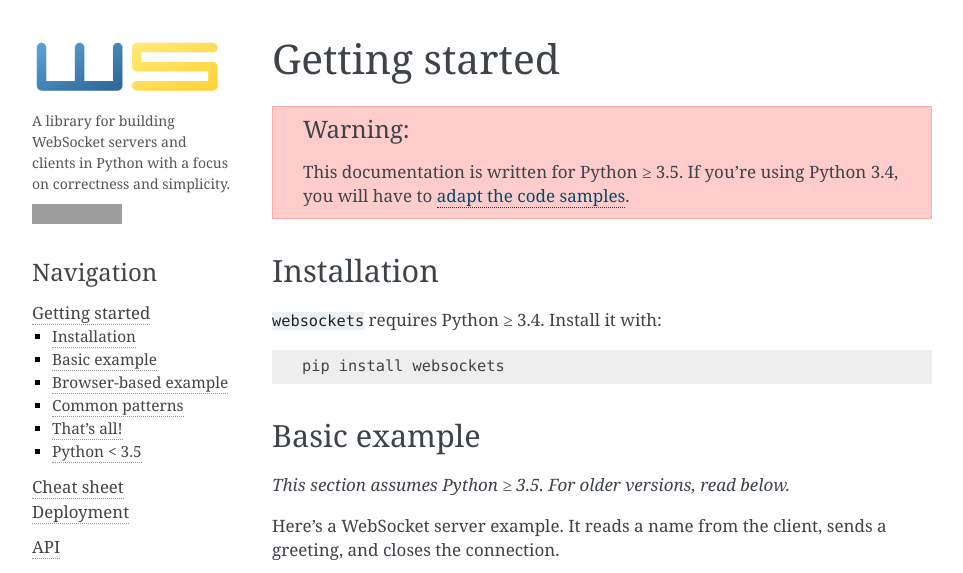
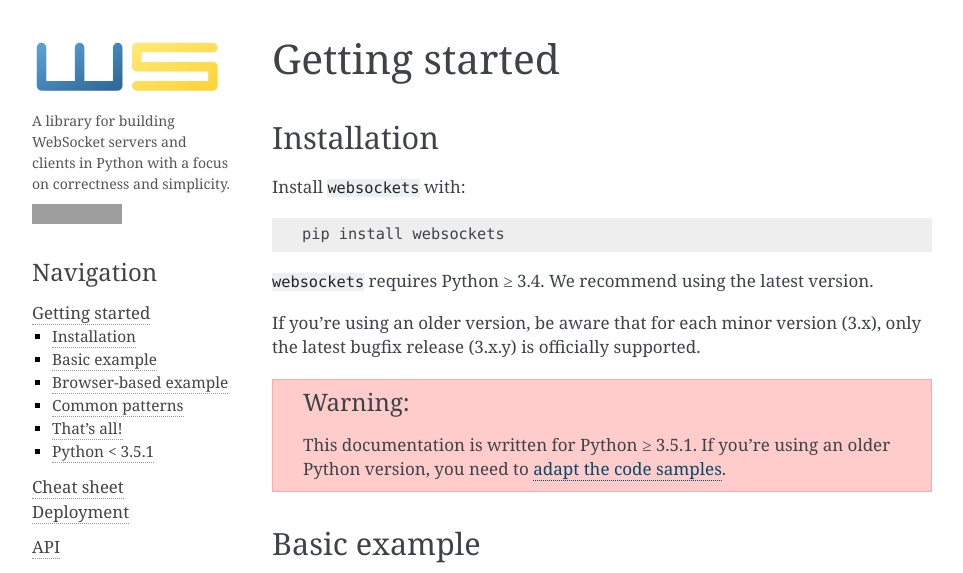
Before and after one commit to python-websockets/websockets, a Sphinx documentation site: the page built from docs/intro.rst, in a window 1280 px wide and 1400 px high, cut to the strip 0-573 px from the top of the window. Shown: the whole strip, without its empty margins (148-1111 px from the left). Built offline with Sphinx 7.4.7, drawn with Linux system fonts in a browser that asks for light colours; some of the changed text lies outside the part shown; grey boxes are pictures that could not be loaded.

Commit message:
Disable async context manager functionality on Python 3.5.
Clarify documentation about unsupported features in older Pythons.

Fix #318.

```diff
--- a/docs/changelog.rst
+++ b/docs/changelog.rst
@@ -9,7 +9,7 @@
 *In development*
 
 * :func:`~server.unix_serve` can be used as an asynchronous context manager on
-  Python ≥ 3.5.
+  Python ≥ 3.5.1.
 
 4.0
 ...
@@ -61,7 +61,7 @@
   For backwards compatibility, ``klass`` is still supported.
 
 * :func:`~server.serve` can be used as an asynchronous context manager on
-  Python ≥ 3.5.
+  Python ≥ 3.5.1.
 
 * Added support for customizing handling of incoming connections with
   :meth:`~server.WebSocketServerProtocol.process_request()`.
@@ -137,7 +137,7 @@
 Also:
 
 * :func:`~client.connect` can be used as an asynchronous context manager on
-  Python ≥ 3.5.
+  Python ≥ 3.5.1.
 
 * Updated documentation with ``await`` and ``async`` syntax from Python 3.5.
 
--- a/docs/cheatsheet.rst
+++ b/docs/cheatsheet.rst
@@ -20,6 +20,8 @@
 * Create a server with :func:`~server.serve` which is similar to asyncio's
   :meth:`~asyncio.AbstractEventLoop.create_server`.
 
+  * On Python ≥ 3.5.1, you can also use it as an asynchronous context manager.
+
   * The server takes care of establishing connections, then lets the handler
     execute the application logic, and finally closes the connection after the
     handler exits normally or with an exception.
@@ -34,7 +36,7 @@
 * Create a client with :func:`~client.connect` which is similar to asyncio's
   :meth:`~asyncio.BaseEventLoop.create_connection`.
 
-  * On Python ≥ 3.5, you can also use it as an asynchronous context manager.
+  * On Python ≥ 3.5.1, you can also use it as an asynchronous context manager.
 
   * For advanced customization, you may subclass
     :class:`~server.WebSocketClientProtocol` and pass either this subclass or
--- a/docs/deployment.rst
+++ b/docs/deployment.rst
@@ -40,8 +40,9 @@
 
 .. literalinclude:: ../example/shutdown.py
 
-``async``, ``await``, and asynchronous context managers aren't available in
-Python < 3.5. Here's the equivalent for older Python versions:
+``async`` and ``await`` were introduced in Python 3.5. websockets supports
+asynchronous context managers on Python ≥ 3.5.1. Here's the equivalent for
+older Python versions:
 
 .. literalinclude:: ../example/oldshutdown.py
 
--- a/docs/intro.rst
+++ b/docs/intro.rst
@@ -3,22 +3,27 @@
 
 .. currentmodule:: websockets
 
-.. warning::
-
-    This documentation is written for Python ≥ 3.5. If you're using Python
-    3.4, you will have to :ref:`adapt the code samples <python-lt-35>`.
-
 Installation
 ------------
 
-``websockets`` requires Python ≥ 3.4. Install it with::
+Install ``websockets`` with::
 
     pip install websockets
+
+``websockets`` requires Python ≥ 3.4. We recommend using the latest version.
+
+If you're using an older version, be aware that for each minor version (3.x),
+only the latest bugfix release (3.x.y) is officially supported.
+
+.. warning::
+
+    This documentation is written for Python ≥ 3.5.1. If you're using an older
+    Python version, you need to :ref:`adapt the code samples <python-lt-351>`.
 
 Basic example
 -------------
 
-*This section assumes Python ≥ 3.5. For older versions, read below.*
+*This section assumes Python ≥ 3.5.1. For older versions, read below.*
 
 .. _server-example:
 
@@ -37,8 +42,9 @@
 
 .. literalinclude:: ../example/client.py
 
-``async`` and ``await`` aren't available in Python < 3.5. Here's how to adapt
-the client example for older Python versions.
+``async`` and ``await`` were introduced in Python 3.5. websockets supports
++asynchronous context managers on Python ≥ 3.5.1. Here's how to adapt the
+client example for older Python versions.
 
 .. literalinclude:: ../example/oldclient.py
 
@@ -153,15 +159,15 @@
 
 ``websockets`` handles all this under the hood so you don't have to.
 
-.. _python-lt-35:
+.. _python-lt-351:
 
-Python < 3.5
-------------
+Python < 3.5.1
+--------------
 
 This documentation uses the ``await`` and ``async`` syntax introduced in
 Python 3.5.
 
-If you're using Python 3.4, you must substitute::
+If you're using Python < 3.5, you must substitute::
 
     async def ...
 
@@ -179,3 +185,9 @@
     yield from ...
 
 Otherwise you will encounter a :exc:`SyntaxError`.
+
+websockets supports asynchronous context managers only on Python ≥ 3.5.1
+because :func:`~asyncio.ensure_future` was changed to accept arbitrary
+awaitables in that version.
+
+If you're using Python ≤ 3.5, you can't use this feature.
```
Also changed, not shown: other parts of docs/intro.rst (+2 -2 lines), 3 other files.
